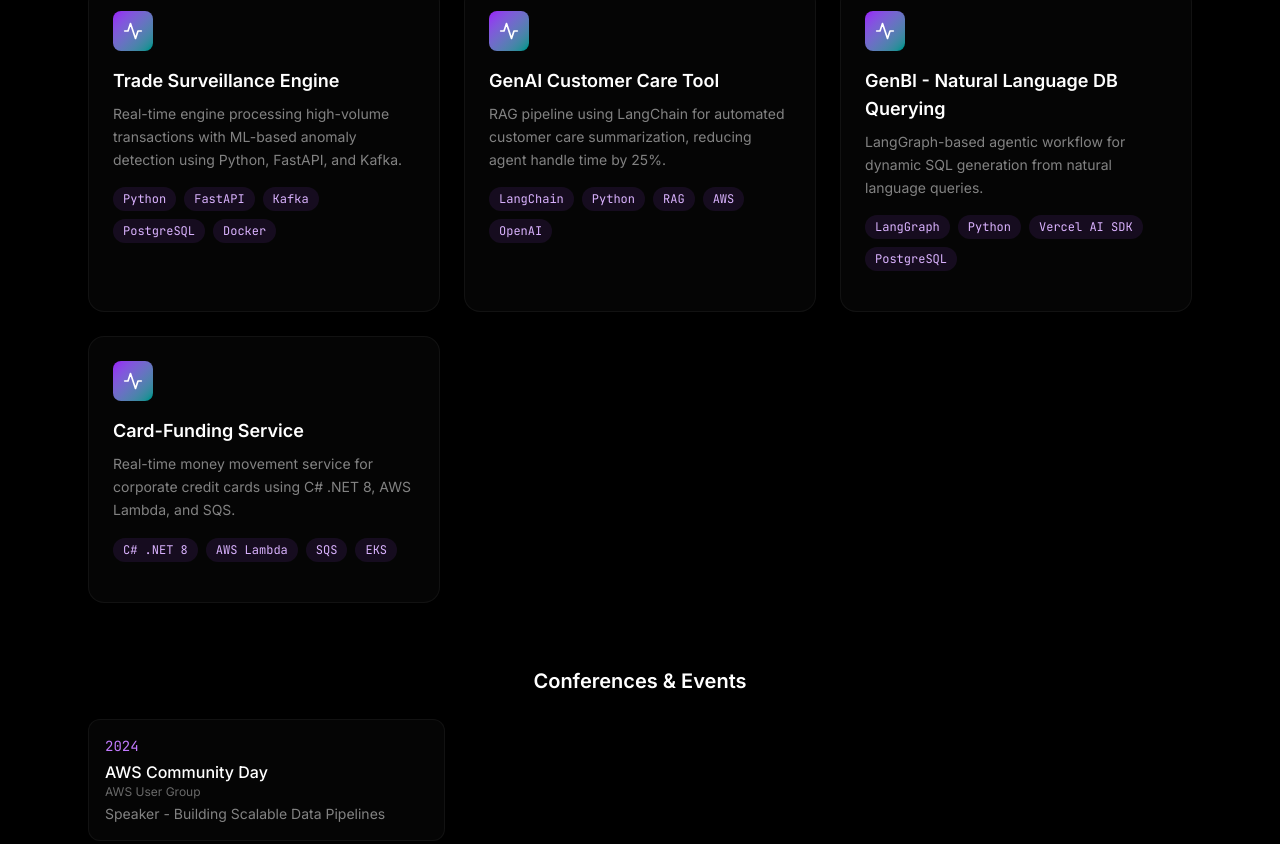
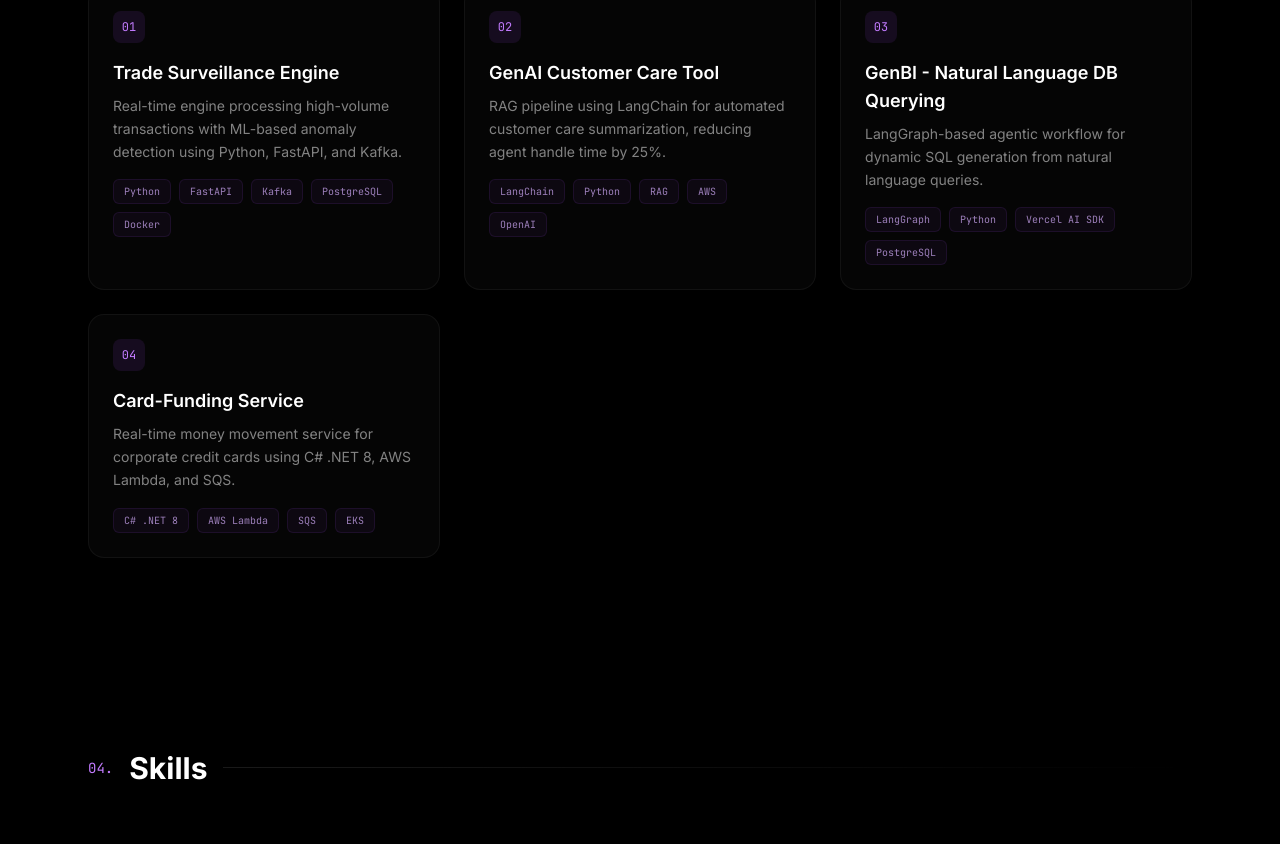
Before and after one commit to hazareajinkya/sumit-portfolio, a Next.js app: page / in a window 1280 px wide. Shown: the part 1636-2480 px from the top of the page. Built offline with nearby package versions, Linux system fonts and the light colour scheme.

Commit message:
Update Projects component styling

```diff
--- a/src/components/Projects.tsx
+++ b/src/components/Projects.tsx
@@ -6,43 +6,30 @@ export default function Projects() {
   return (
     <section id="projects" className="py-24 relative">
       <div className="max-w-6xl mx-auto px-6">
-        <motion.h2 initial={{ opacity: 0 }} whileInView={{ opacity: 1 }} className="text-3xl font-bold text-white mb-16 text-center">
-          <span className="text-purple-400 font-mono text-sm mr-3">03.</span>Featured Projects
-        </motion.h2>
-        <div className="grid md:grid-cols-3 gap-6">
-          {personalInfo.projects.map((proj, i) => (
-            <motion.div key={i} initial={{ opacity: 0, y: 30 }} whileInView={{ opacity: 1, y: 0 }} transition={{ delay: i * 0.1 }} className="group p-6 rounded-2xl bg-white/[0.02] border border-white/5 hover:border-purple-500/20 hover:bg-white/[0.04] transition-all" >
-              <div className="w-10 h-10 rounded-lg bg-gradient-to-br from-purple-600 to-teal-600 flex items-center justify-center mb-4">
-                <svg width="20" height="20" viewBox="0 0 24 24" fill="none" stroke="white">
-                  <path d="M22 12h-4l-3 9L9 3l-3 9H2" strokeWidth="2" strokeLinecap="round" strokeLinejoin="round"/>
-                </svg>
+        <motion.div initial={{ opacity: 0 }} whileInView={{ opacity: 1 }} className="flex items-center gap-4 mb-16">
+          <span className="text-purple-400 font-mono text-sm">03.</span>
+          <h2 className="text-3xl font-bold text-white">Projects</h2>
+          <div className="h-px flex-1 bg-gradient-to-r from-white/10 to-transparent" />
+        </motion.div>
+        <div className="grid md:grid-cols-2 lg:grid-cols-3 gap-6">
+          {personalInfo.projects.map((project, i) => (
+            <motion.div key={i} initial={{ opacity: 0, y: 20 }} whileInView={{ opacity: 1, y: 0 }}
+              transition={{ duration: 0.4, delay: i * 0.1 }}
+              className="group p-6 rounded-2xl border border-white/5 bg-white/[0.02] hover:bg-white/[0.04] hover:border-purple-500/20 transition-all duration-300"
+            >
+              <div className="flex items-center gap-3 mb-4">
+                <div className="w-8 h-8 rounded-lg bg-purple-500/10 flex items-center justify-center text-purple-400 text-xs font-mono">{String(i + 1).padStart(2, "0")}</div>
               </div>
-              <h3 className="text-lg font-semibold text-white mb-2 group-hover:text-purple-300 transition-colors">{proj.title}</h3>
-              <p className="text-white/50 text-sm mb-4 leading-relaxed">{proj.description}</p>
-              <div className="flex flex-wrap gap-2 mb-4">
-                {proj.tech.map((t, j) => (<span key={j} className="px-2.5 py-1 rounded-full bg-purple-500/10 text-purple-300 text-xs font-mono">{t}</span>))}
+              <h3 className="text-lg font-semibold text-white group-hover:text-purple-300 transition-colors mb-2">{project.title}</h3>
+              <p className="text-sm text-white/50 mb-4 leading-relaxed">{project.description}</p>
+              <div className="flex flex-wrap gap-2">
+                {project.tech.map((t) => (
+                  <span key={t} className="px-2.5 py-1 text-[10px] font-mono text-purple-300/70 bg-purple-500/5 rounded-md border border-purple-500/10">{t}</span>
+                ))}
               </div>
-              {proj.link && (
-                <a href={proj.link} target="_blank" className="text-sm text-teal-400 hover:text-teal-300 transition-colors inline-flex items-center gap-1">
-                  Visit Project <svg width="12" height="12" viewBox="0 0 24 24" fill="none" stroke="currentColor"><path d="M7 17l9.2-9.2M17 17V7H7" strokeWidth="2"/></svg>
-                </a>
-              )}
             </motion.div>
           ))}
         </div>
-        <motion.div initial={{ opacity: 0 }} whileInView={{ opacity: 1 }} className="mt-16">
-          <h3 className="text-xl font-semibold text-white mb-6 text-center">Conferences & Events</h3>
-          <div className="grid md:grid-cols-3 gap-4">
-            {personalInfo.conferences.map((c, i) => (
-              <div key={i} className="p-4 rounded-xl bg-white/[0.02] border border-white/5">
-                <div className="text-purple-400 font-mono text-sm mb-1">{c.year}</div>
-                <h4 className="text-white font-medium">{c.name}</h4>
-                <p className="text-white/40 text-xs">{c.organizer}</p>
-                <p className="text-white/50 text-sm mt-1">{c.description}</p>
-              </div>
-            ))}
-          </div>
-        </motion.div>
       </div>
     </section>
   )
```
